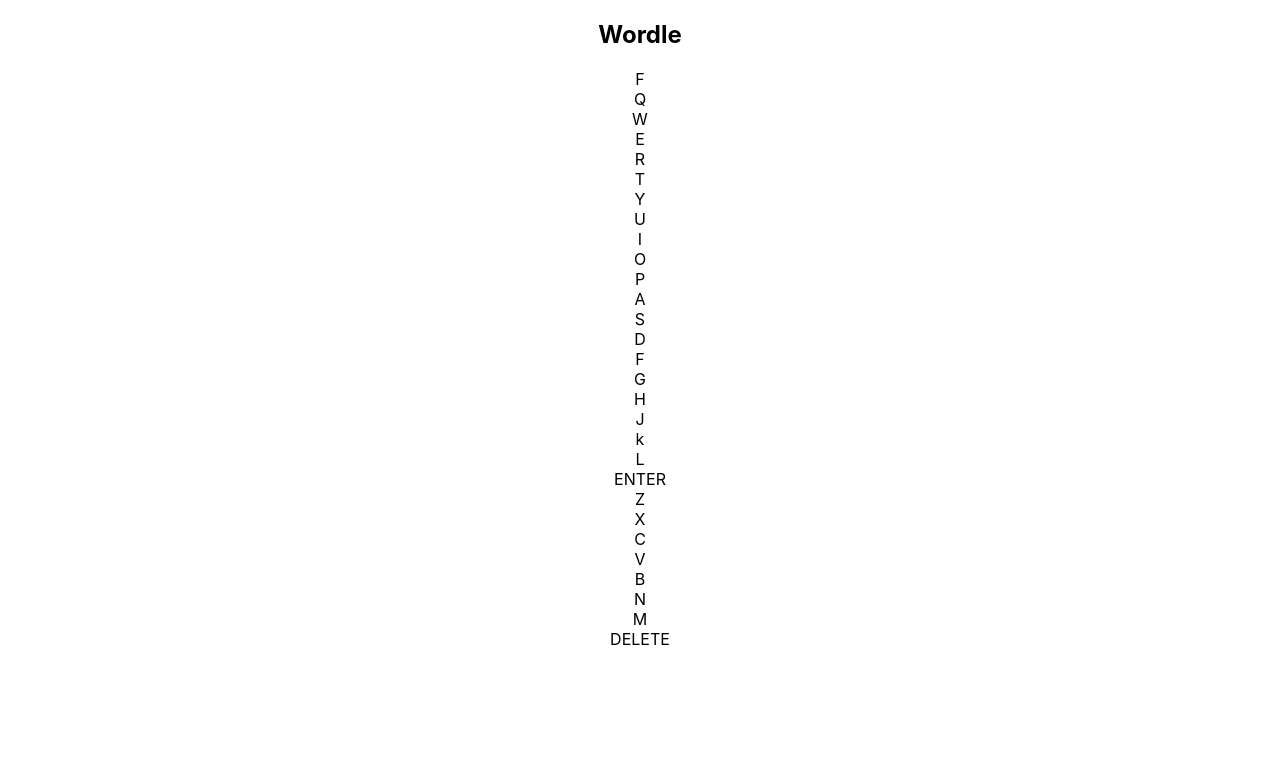
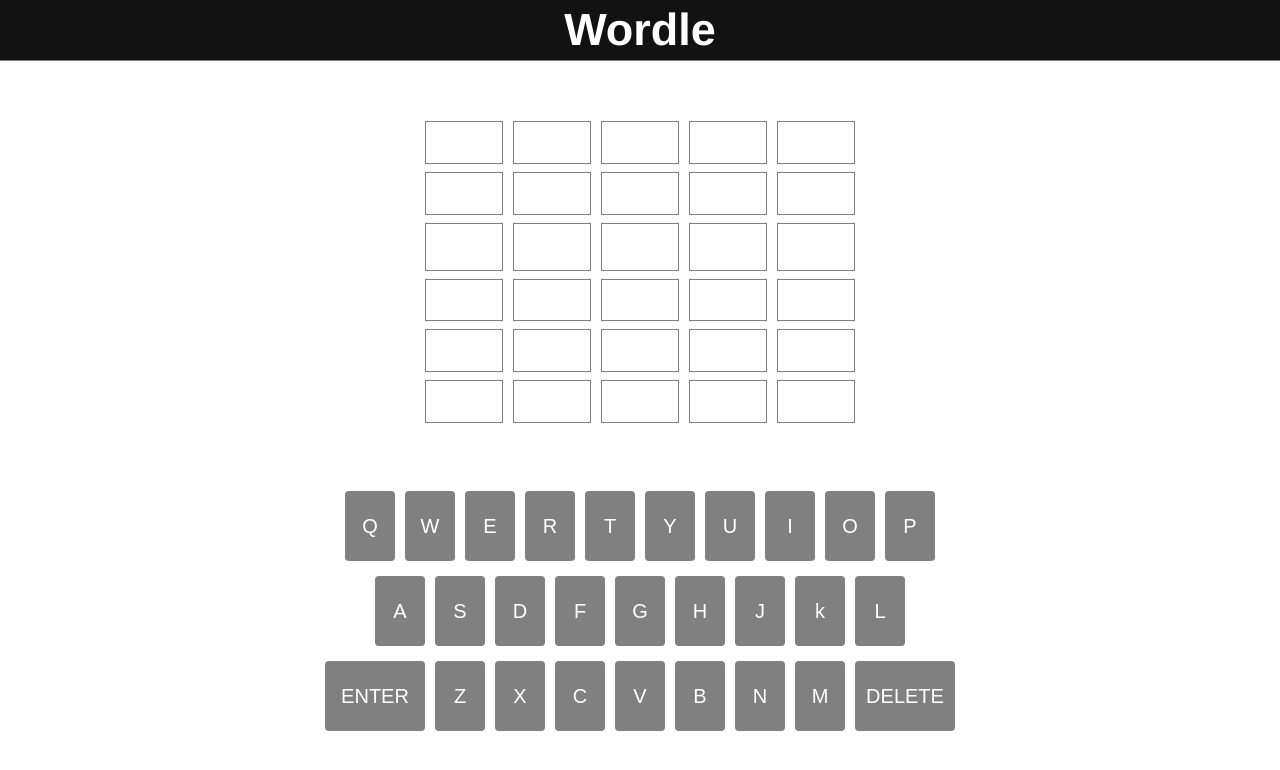
Before and after one commit to grayoj/wordle-clone, a React (Create React App) app: page / in a window 1280 px wide. Shown: the top 770 px of the page. Built offline with nearby package versions, Linux system fonts and the light colour scheme.

Commit message:
#added babel presets

```diff
--- /dev/null
+++ b/babel.config.js
@@ -0,0 +1,6 @@
+module.exports = {
+    presets:[
+        "@babel/preset-env",
+        "@babel/preset-react"
+    ]
+}
--- a/package.json
+++ b/package.json
@@ -3,6 +3,8 @@
   "version": "0.1.0",
   "private": true,
   "dependencies": {
+    "@babel/plugin-syntax-jsx": "^7.16.7",
+    "@babel/preset-react": "^7.16.7",
     "@testing-library/jest-dom": "^5.16.4",
     "@testing-library/react": "^13.1.1",
     "@testing-library/user-event": "^13.5.0",
@@ -34,5 +36,8 @@
       "last 1 firefox version",
       "last 1 safari version"
     ]
+  },
+  "devDependencies": {
+    "@babel/plugin-proposal-class-properties": "^7.16.7"
   }
 }
--- a/src/App.css
+++ b/src/App.css
@@ -1,38 +1,126 @@
 .App {
   text-align: center;
-}
-
-.App-logo {
-  height: 40vmin;
-  pointer-events: none;
-}
-
-@media (prefers-reduced-motion: no-preference) {
-  .App-logo {
-    animation: App-logo-spin infinite 20s linear;
-  }
-}
-
-.App-header {
-  background-color: #282c34;
-  min-height: 100vh;
-  display: flex;
-  flex-direction: column;
-  align-items: center;
-  justify-content: center;
-  font-size: calc(10px + 2vmin);
+  /* background-color: #121212; */
+  width: 100vw;
+  height: 100vh;
   color: white;
 }
 
-.App-link {
-  color: #61dafb;
+body {
+  padding: 0%;
+  margin: 0;
 }
 
-@keyframes App-logo-spin {
-  from {
-    transform: rotate(0deg);
-  }
-  to {
-    transform: rotate(360deg);
-  }
+nav {
+  background-color: #121212;
+  height: 60px;
+  width: 100%;
+  margin: 0;
+  border-bottom: 1px solid grey;
+  display: grid;
+  place-items: center;
 }
+
+nav h1 {
+  margin: 0;
+  font-family: Helvetica, Arial, sans-serif;
+  color: white;
+  font-size: 45px;
+}
+.wordle-container {
+  width: 100vw;
+  height: calc(100vh - 170px);
+  display: flex;
+  align-items: center;
+  padding-top: 50px;
+  flex-direction: column;
+}
+
+.board {
+  width: 450px;
+  height: 550px;
+  display: flex;
+  flex-direction: column;
+}
+
+.row {
+  flex: 33%;
+  display: flex;
+  flex-direction: row;
+  margin: 5px;
+}
+
+.letters {
+  flex: 33%;
+  height: 100%;
+  border: 1px solid grey;
+  margin: 5px;
+  display: grid;
+  place-items: center;
+  font-size: 30px;
+  font-weight: bolder;
+  color: white;
+  font-family: Arial, Helvetica, sans-serif;
+}
+
+#correct {
+  background-color: #528d4e;
+}
+
+#almost {
+  background-color: #b49f39;
+}
+
+#error {
+  background-color: #3a393c;
+}
+
+.keyboard {
+  width: 700px;
+  height: 300px;
+  margin-top: 60px;
+}
+
+.row1 {
+  flex: 33%;
+  display: flex;
+  flex-direction: row;
+  display: flex;
+  justify-content: center;
+  margin: 5px;
+}
+.row2 {
+  flex: 33%;
+  display: flex;
+  flex-direction: row;
+  justify-content: center;
+  margin: 5px;
+}
+.row3 {
+  flex: 33%;
+  display: flex;
+  flex-direction: row;
+  justify-content: center;
+  margin: 5px;
+}
+
+.keys {
+  width: 50px;
+  height: 70px;
+  margin: 5px;
+  border-radius: 4px;
+  display: grid;
+  place-items: center;
+  font-size: 20px;
+  background-color: grey;
+  color: white;
+  font-family: Arial, Helvetica, sans-serif;
+  cursor: pointer;
+}
+
+#big {
+  width: 100px;
+}
+#disabled {
+  background-color: #3a393c;
+}
```
Also changed, not shown: .babelrc (added), 2 other files (tests, documents, lock files or other folders).
